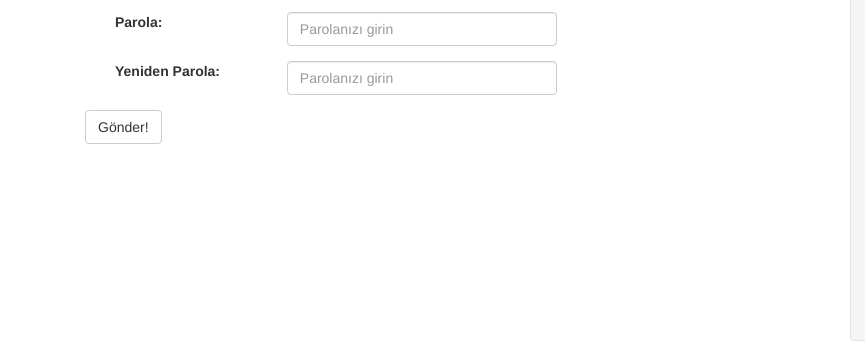
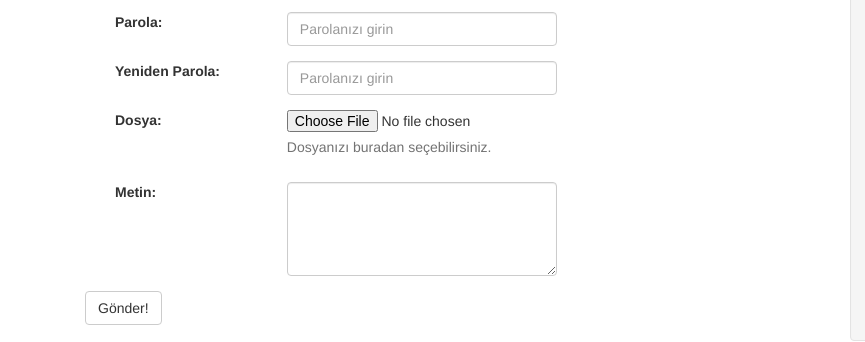
Before and after one commit to Ardakilic/Bootstrap-Blog-Template, a plain HTML site: page blog-forms.html in a window 1280 px wide. Shown: the part 497-839 px from the top of the page, 0-865 px from the left. Drawn offline with Linux system fonts and the light colour scheme; grey boxes are pictures that could not be loaded.

Commit message:
File input and textarea added
Dosya gözat butonu ve textarea eklendi

```diff
--- a/blog-forms.html
+++ b/blog-forms.html
@@ -134,6 +134,23 @@
                   <input type="password" class="form-control" id="lastname" placeholder="Parolanızı girin">
                 </div>
               </div>
+              <div class="form-group col-md-11">
+                <label for="dosya" class="col-md-4">
+                  Dosya:
+                </label>
+                <div class="col-md-7">
+                  <input type="file" name="dosya">
+                  <p class="help-block">Dosyanızı buradan seçebilirsiniz.</p>
+                </div>
+              </div>
+              <div class="form-group col-md-11">
+                <label for="metin" class="col-md-4">
+                  Metin:
+                </label>
+                <div class="col-md-7">
+                  <textarea id="metin" class="form-control" rows="4"></textarea>
+                </div>
+              </div>
               <input type="submit" class="btn btn-default" value="Gönder!">
             </form>
           </div>
```
